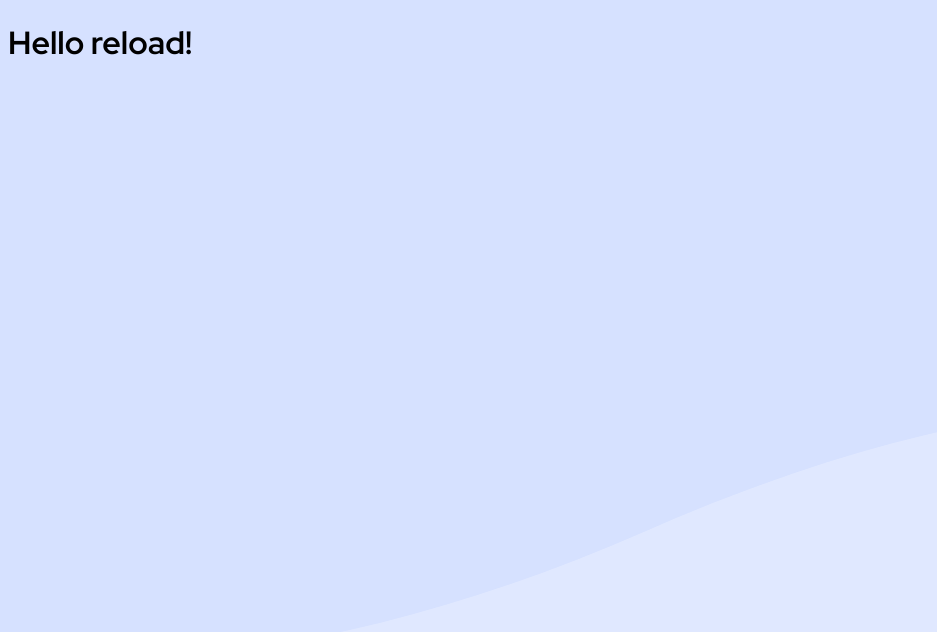
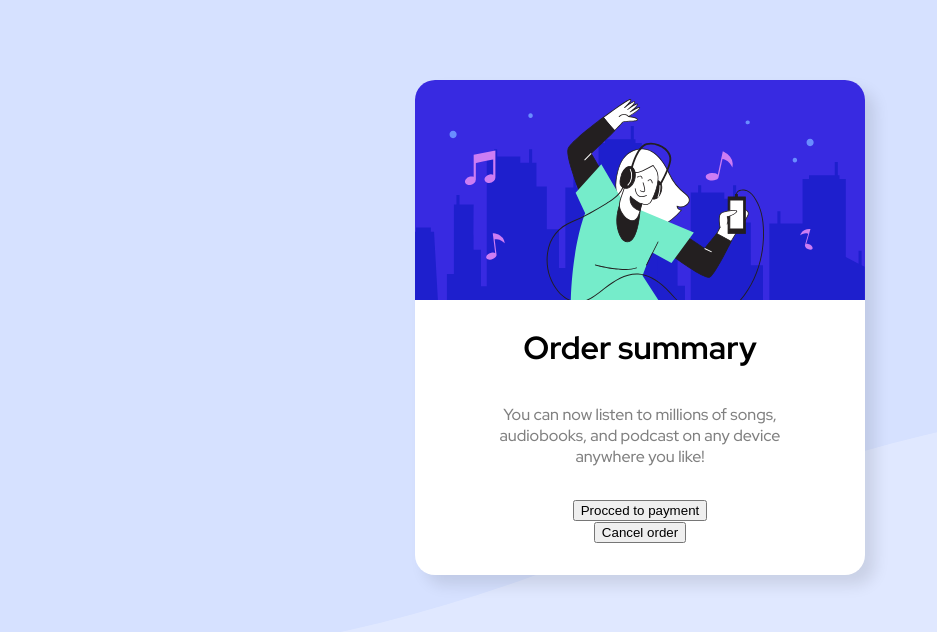
Before and after one commit to Orick08/react-mock, a React (Vite) app: page / in a window 1280 px wide. Shown: the top 632 px of the page, without its empty margins (0-937 px from the left). Built offline with nearby package versions, Linux system fonts and the light colour scheme.

Commit message:
Adds header and text parts of card component

```diff
--- a/src/App.js
+++ b/src/App.js
@@ -1,5 +1,12 @@
+import { Card } from "./components/card";
 
+const imgHeader = new URL("./images/illustration-hero.svg", import.meta.url);
+const header = "Order summary";
+const description = "You can now listen to millions of songs, audiobooks, and podcast on any device anywhere you like!";
 
 export function App() {
-  return <h1>Hello reload!</h1>;
+  return (
+    <Card image={imgHeader} header={header} content={description} />
+    // <img src={imgHeader} alt="logo" />
+  );
 }
--- /dev/null
+++ b/src/components/card.css
@@ -0,0 +1,22 @@
+.card{
+  background-color: white;
+  margin: 10vh auto;
+  padding-bottom: 2em;
+  max-width: 450px;
+  text-align: center;
+  border-radius: 20px;
+  box-shadow: 10px 10px 15px rgb(0 0 0 / 10%);
+}
+
+.card-img{
+  border-top-left-radius: 20px;
+  border-top-right-radius: 20px;
+}
+
+.card p{
+  font-size: 16px;
+  font-weight: 500;
+  color: gray;
+  padding: .8em 12%;
+  margin-bottom: 1.2em;
+}
--- /dev/null
+++ b/src/components/card.jsx
@@ -0,0 +1,14 @@
+import './card.css';
+
+export function Card({ image, header, content, footer }) {
+  return (
+    <div className="card">
+      <img src={image} className="card-img" />
+      <h1>{header}</h1>
+      <p>{content}</p>
+      <button>Procced to payment</button>
+      <br />
+      <button>Cancel order</button>
+    </div>
+  );
+}
```
